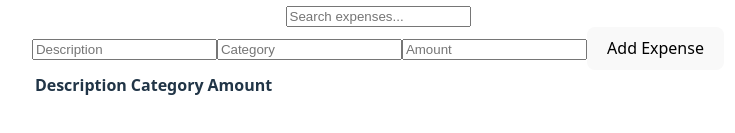
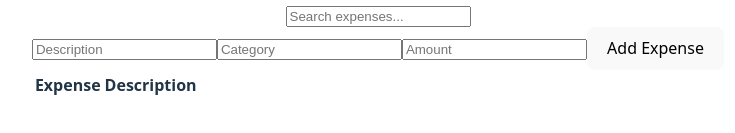
Before and after one commit to kipDstar/Expense-Tracker-Project, a React (Vite) app: page / in a window 1280 px wide. Shown: the part 411-544 px from the top of the page, without its empty margins (262-997 px from the left). Built offline with nearby package versions, Linux system fonts and the light colour scheme.

Commit message:
updated ExpenseTable.jsx to match styling shown on screen shot

```diff
--- a/src/components/ExpenseTable.jsx
+++ b/src/components/ExpenseTable.jsx
@@ -1,26 +1,26 @@
 import React from 'react';
 
-function ExpenseTable({ expenses }) {
+function ExpensesTable({ expenses }) {
   return (
-        <table>
+    <div className="expenses-table-container">
+      <table className="expenses-table">
         <thead>
           <tr>
+            <th>Expense</th>
             <th>Description</th>
-                    <th>Category</th>
-                    <th>Amount</th>
           </tr>
         </thead>
         <tbody>
           {expenses.map((expense, index) => (
             <tr key={index}>
+              <td>{expense.category}</td>
               <td>{expense.description}</td>
-                        <td>{expense.category}</td>
-                        <td>${expense.amount}</td>
             </tr>
           ))}
         </tbody>
       </table>
+    </div>
   );
 }
 
-export default ExpenseTable;
+export default ExpensesTable;
```
Lines whose indentation alone changed are shown as unchanged.
